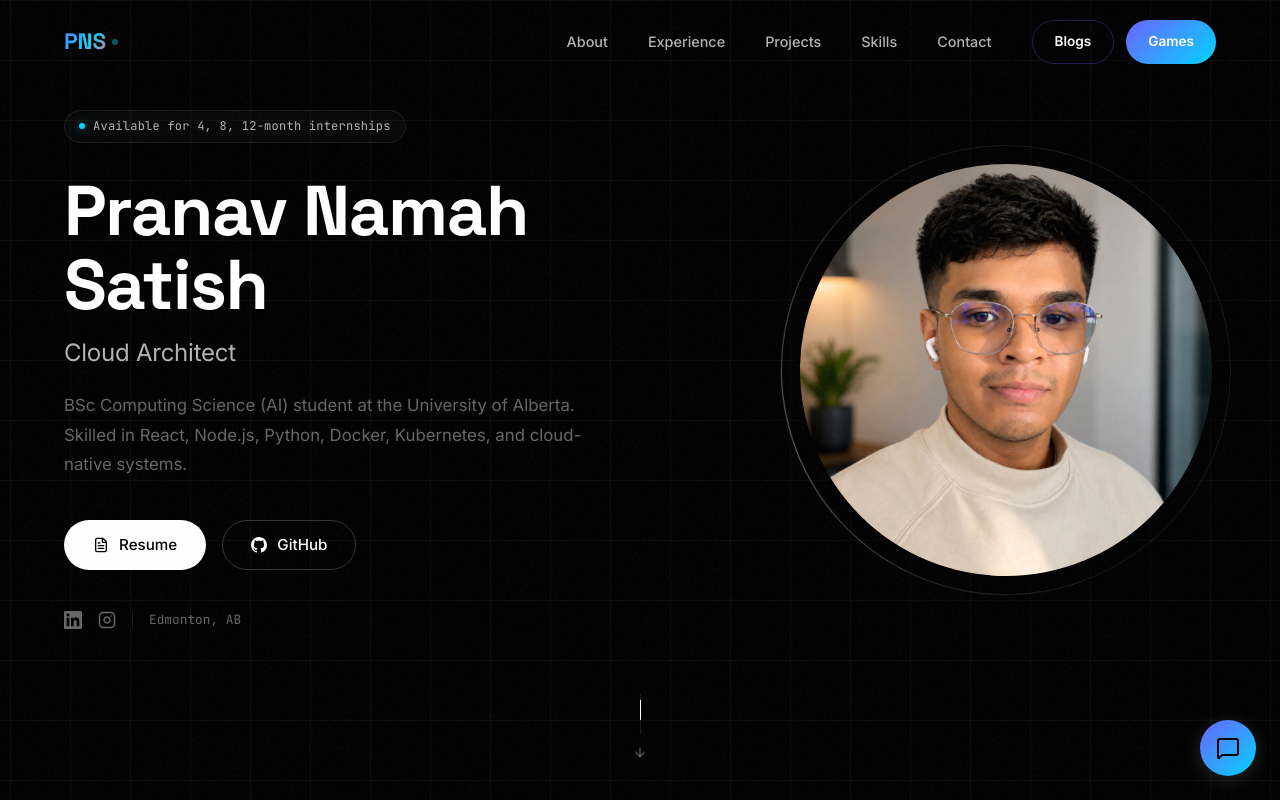
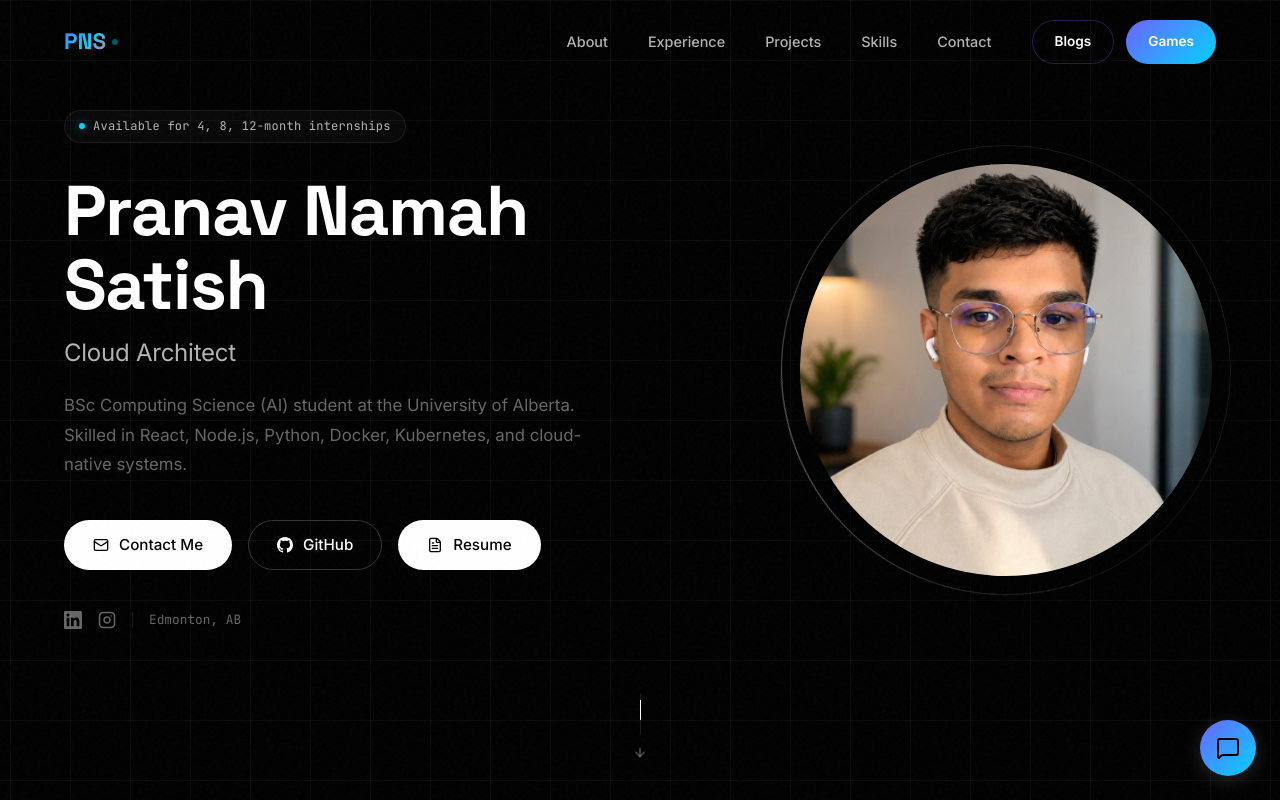
Before and after one commit to Pranav-ns/Portfolio, a Next.js app: page / in a window 1280 px wide. Shown: the top 800 px of the page. Built offline with nearby package versions, Linux system fonts and the light colour scheme.

Commit message:
feat: restore contact me button and add resume button in hero section

```diff
--- a/src/components/Hero.tsx
+++ b/src/components/Hero.tsx
@@ -1,5 +1,5 @@
 "use client";
-import { ArrowDown, FileText } from "lucide-react";
+import { ArrowDown, FileText, Mail } from "lucide-react";
 import { GithubIcon, LinkedInIcon, InstagramIcon } from "@/components/Icons";
 import Image from "next/image";
 import { TypeAnimation } from "react-type-animation";
@@ -43,8 +43,8 @@ export default function Hero() {
           </p>
 
           <div className={styles.ctaRow}>
-            <a href="/resume.png" target="_blank" rel="noopener noreferrer" className={styles.primaryBtn}>
-              <FileText size={16} /> Resume
+            <a href="mailto:pns@ualberta.ca" className={styles.primaryBtn}>
+              <Mail size={16} /> Contact Me
             </a>
             <a
               href="https://github.com/Pranav-ns"
@@ -53,6 +53,9 @@ export default function Hero() {
               className={styles.secondaryBtn}
             >
               <GithubIcon size={16} /> GitHub
+            </a>
+            <a href="/resume.png" target="_blank" rel="noopener noreferrer" className={styles.primaryBtn}>
+              <FileText size={16} /> Resume
             </a>
           </div>
 
```
